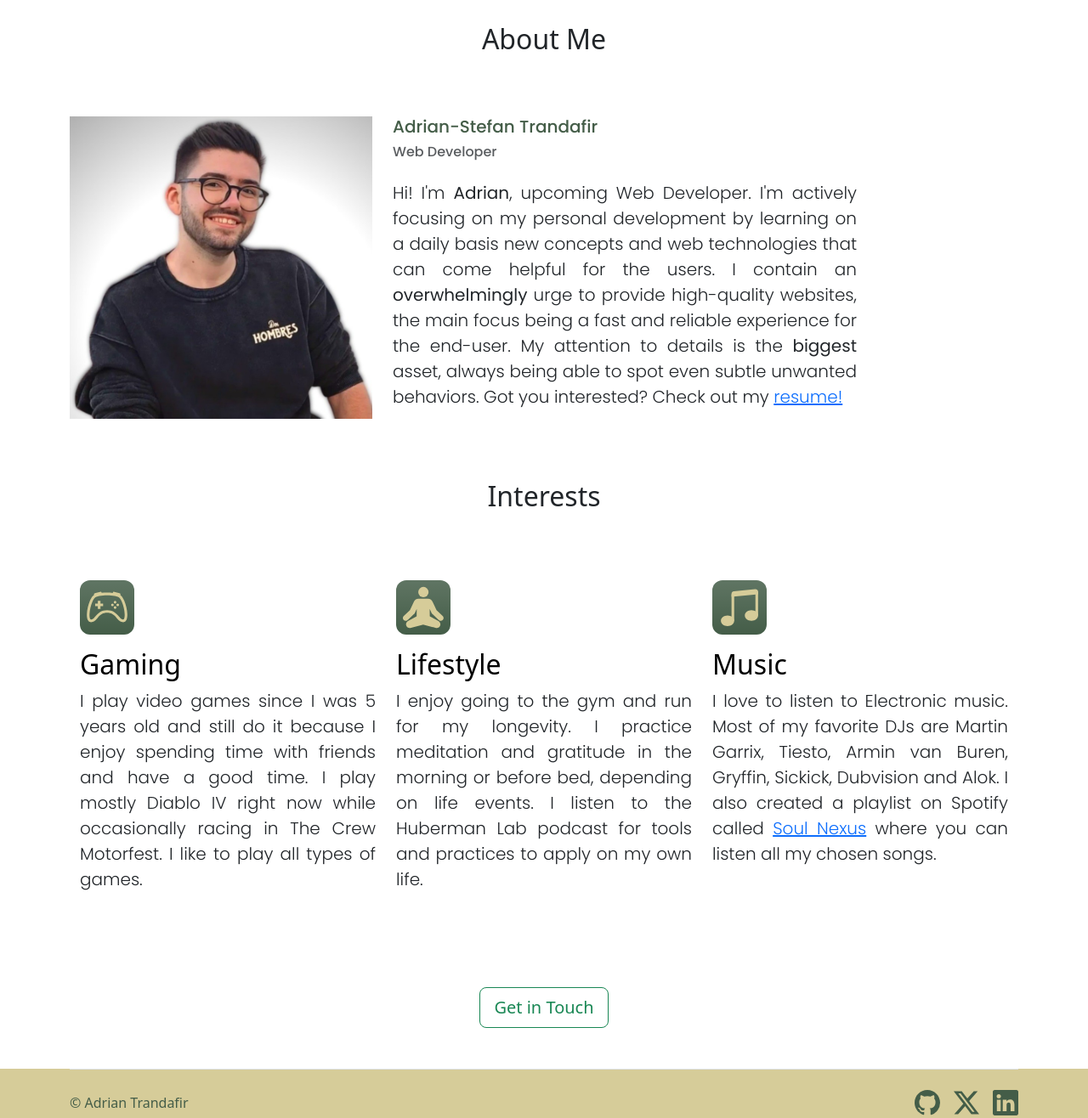
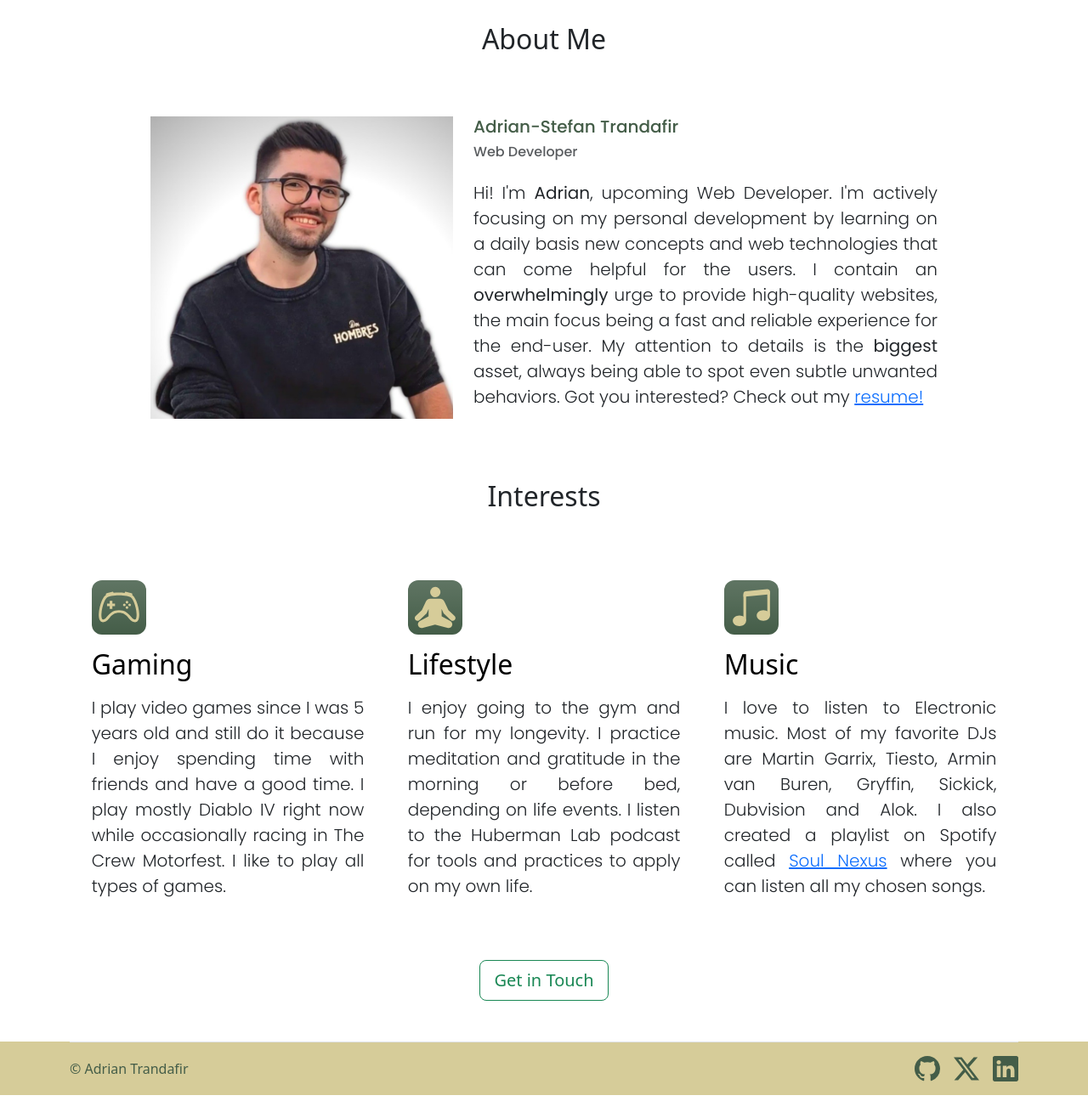
Before and after one commit to XenoMee/Adrian-Trandafir, a plain HTML site: page index.html in a window 1280 px wide. Shown: the part 3010-4326 px from the top of the page at 85% size. After the commit the page ends 4299 px from the top, so only its background shows below. Drawn offline with nearby package versions, Linux system fonts and the light colour scheme.

Commit message:
Adjusted Interests and Contact sections positioning

```diff
--- a/index.html
+++ b/index.html
@@ -179,8 +179,8 @@
     <section id="about-me" class="section">
       <div class="container">
         <h2 class="text-center py-4">About Me</h2>
-        <div class="d-flex row my-5 justify-content-center justify-content-md-start justify-content-sm-start">
-          <div class="col-xl-4 col-lg-5 col-md-4 col-sm-9">
+        <div class="d-flex row my-5 justify-content-center justify-content-md-start justify-content-sm-start justify-content-xl-center">
+          <div class="col-xxl-3 col-xl-4 col-lg-5 col-md-4 col-sm-9">
             <img src="./assets/images/Me.jpg" class="profile-picture" alt="adrian-trandafir"/>
           </div>
           <div class="col-xl-6 col-lg-7 col-md-12">
@@ -191,7 +191,7 @@
         </div>
         <h2 class="text-center py-4">Interests</h2>
         <div class="container">
-          <div class="row g-4 py-5 row-cols-1 row-cols-lg-3">
+          <div class="row g-4 pt-5 row-cols-1 row-cols-lg-3">
             <div class="feature col">
               <div class="feature-icon d-inline-flex align-items-center justify-content-center bg-gradient fs-2 mb-3">
                 <svg xmlns="http://www.w3.org/2000/svg" width="50" height="50" fill="currentColor" class="bi bi-controller" viewBox="0 0 16 16">
@@ -200,14 +200,14 @@
                 </svg>
               </div>
               <h3 class="fs-2 text-body-emphasis">Gaming</h3>
-              <p class="lead poppins">I play video games since I was 5 years old and still do it because I enjoy spending time with friends and have a good time. I play mostly Diablo IV right now while occasionally racing in The Crew Motorfest. I like to play all types of games. </p>
+              <p class="lead poppins py-2">I play video games since I was 5 years old and still do it because I enjoy spending time with friends and have a good time. I play mostly Diablo IV right now while occasionally racing in The Crew Motorfest. I like to play all types of games. </p>
             </div>
             <div class="feature col">
               <div class="feature-icon d-inline-flex align-items-center justify-content-center bg-gradient fs-2 mb-3">
                 <svg fill="currentColor" height="50px" width="50px" id="Layer_1" xmlns="http://www.w3.org/2000/svg" xmlns:xlink="http://www.w3.org/1999/xlink" viewBox="-351 153 256 256" xml:space="preserve"><g id="SVGRepo_bgCarrier" stroke-width="0"></g><g id="SVGRepo_tracerCarrier" stroke-linecap="round" stroke-linejoin="round"></g><g id="SVGRepo_iconCarrier"> <circle cx="-222.3" cy="188.5" r="31.1"></circle> <path d="M-106.6,332.4c-0.4-0.6-0.9-1.1-1.4-1.6l-35.3-32.8l-22.8-49c-6.2-12.5-15.2-20.3-28.6-20.3h-57.5 c-13.5,0-22.4,7.8-28.6,20.3l-22.8,49l-35.3,32.8c-0.5,0.5-1,1.1-1.4,1.6c-3.6,3.1-5.9,7.7-5.9,12.8c0,9.3,7.6,16.9,16.9,16.9 c5.5,0,10.3-2.6,13.4-6.7c0.3-0.2,0.6-0.5,0.8-0.7l37.4-34.8c1.4-1.4,2.5-3,3.3-4.8l11.9-25.5l-0.6,45l-52.2,28.4 c-9.5,5.2-14,16.4-10.6,26.7c3.4,10.3,13.6,16.7,24.3,15.2l78.1-20.2l78.1,20.2c10.7,1.5,21-4.9,24.3-15.2 c3.4-10.3-1.1-21.5-10.6-26.7l-52.2-28.5l-0.6-45l11.9,25.5c0.8,1.8,2,3.4,3.3,4.8l37.4,34.8c0.3,0.3,0.5,0.5,0.8,0.7 c3.1,4,7.9,6.7,13.4,6.7c9.3,0,16.9-7.6,16.9-16.9C-100.7,340-103,335.5-106.6,332.4z"></path> </g></svg>
               </div>
               <h3 class="fs-2 text-body-emphasis">Lifestyle</h3>
-              <p class="lead poppins">I enjoy going to the gym and run for my longevity. I practice meditation and gratitude in the morning or before bed, depending on life events. I listen to the Huberman Lab podcast for tools and practices to apply on my own life.</p>
+              <p class="lead poppins py-2">I enjoy going to the gym and run for my longevity. I practice meditation and gratitude in the morning or before bed, depending on life events. I listen to the Huberman Lab podcast for tools and practices to apply on my own life.</p>
             </div>
             <div class="feature col">
               <div class="feature-icon d-inline-flex align-items-center justify-content-center bg-gradient fs-2 mb-3">
@@ -218,7 +218,7 @@
                 </svg>
               </div>
               <h3 class="fs-2 text-body-emphasis">Music</h3>
-              <p class="lead poppins">I love to listen to Electronic music. Most of my favorite DJs are Martin Garrix, Tiesto, Armin van Buren, Gryffin, Sickick, Dubvision and Alok. I also created a playlist on Spotify called <a href="https://open.spotify.com/playlist/2UFLd9gW4192KcUxIpaDXk?si=fa99afab8a994e35">Soul Nexus</a> where you can listen all my chosen songs.</p>
+              <p class="lead poppins py-2">I love to listen to Electronic music. Most of my favorite DJs are Martin Garrix, Tiesto, Armin van Buren, Gryffin, Sickick, Dubvision and Alok. I also created a playlist on Spotify called <a href="https://open.spotify.com/playlist/2UFLd9gW4192KcUxIpaDXk?si=fa99afab8a994e35">Soul Nexus</a> where you can listen all my chosen songs.</p>
             </div>
           </div>
         </div>
@@ -235,7 +235,7 @@
     <!-- Footer -->
     <section style="background-color: #D6CC99;">
       <div class="container">
-        <footer class="d-flex flex-wrap justify-content-between align-items-center py-4 border-top">
+        <footer class="d-flex flex-wrap justify-content-between align-items-center py-3 border-top">
           <div class="col-md-4 d-flex align-items-center">
             <span class="mb-3 mb-md-0 copyright" style="color: #445D48;">© Adrian Trandafir</span>
           </div>
--- a/style.css
+++ b/style.css
@@ -32,6 +32,13 @@
     #adrian-name{
         padding-top: 15px;
     }
+
+}
+
+@media (min-width: 990px) and (max-width:2000px){
+    .feature{
+        padding: 0% 2.3%;
+    }
 }
 
 @media (max-width:990px){
@@ -43,12 +50,17 @@
         margin-bottom: 10px;
     }
 
+    .feature{
+        padding: 0px 0px;
+    }
+
 }
 
 @media (min-width:576px) and (max-width:2000px){
     .navbar-text{
         display: none !important;
     }
+
 }
 
 body{
```
